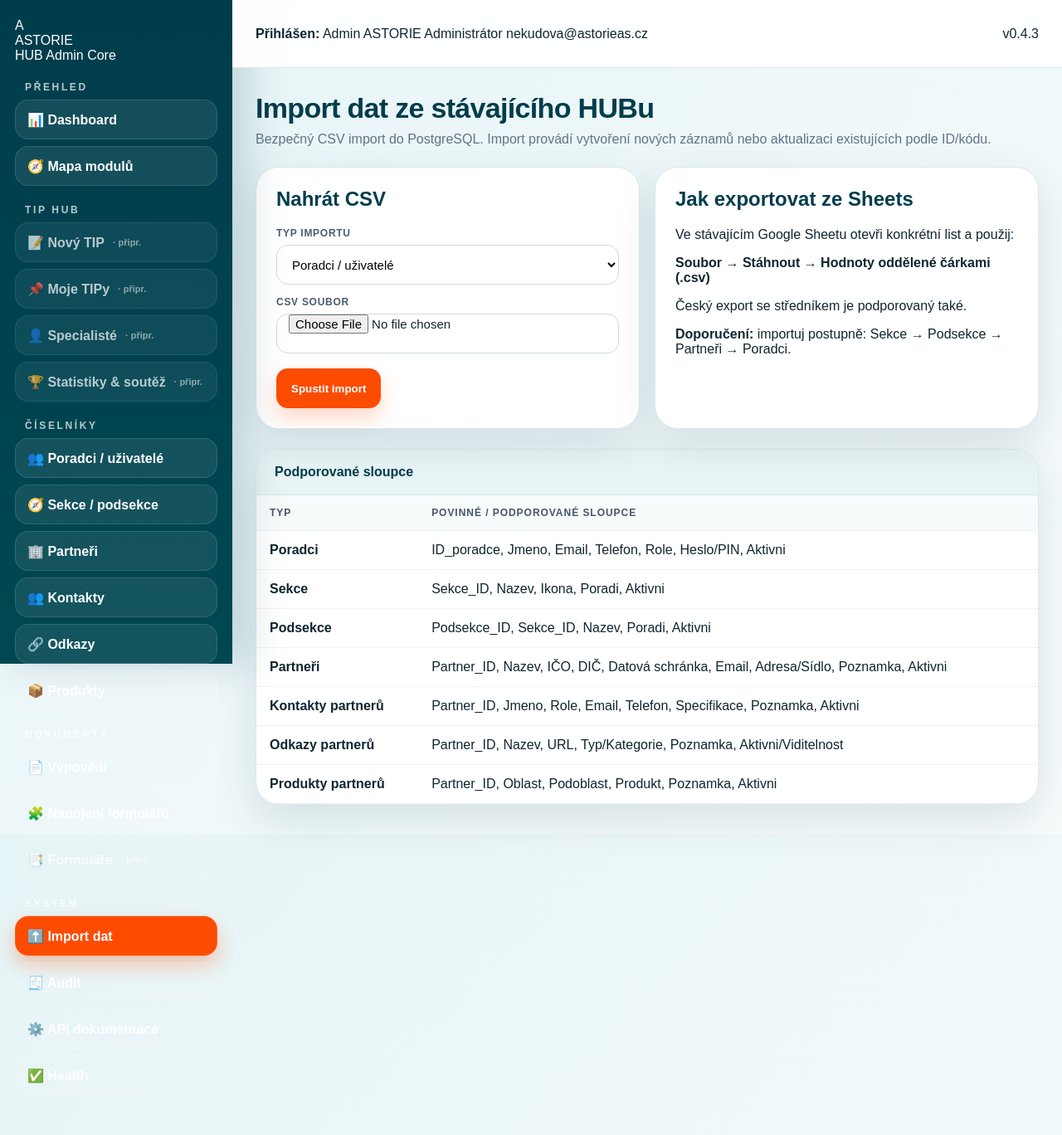
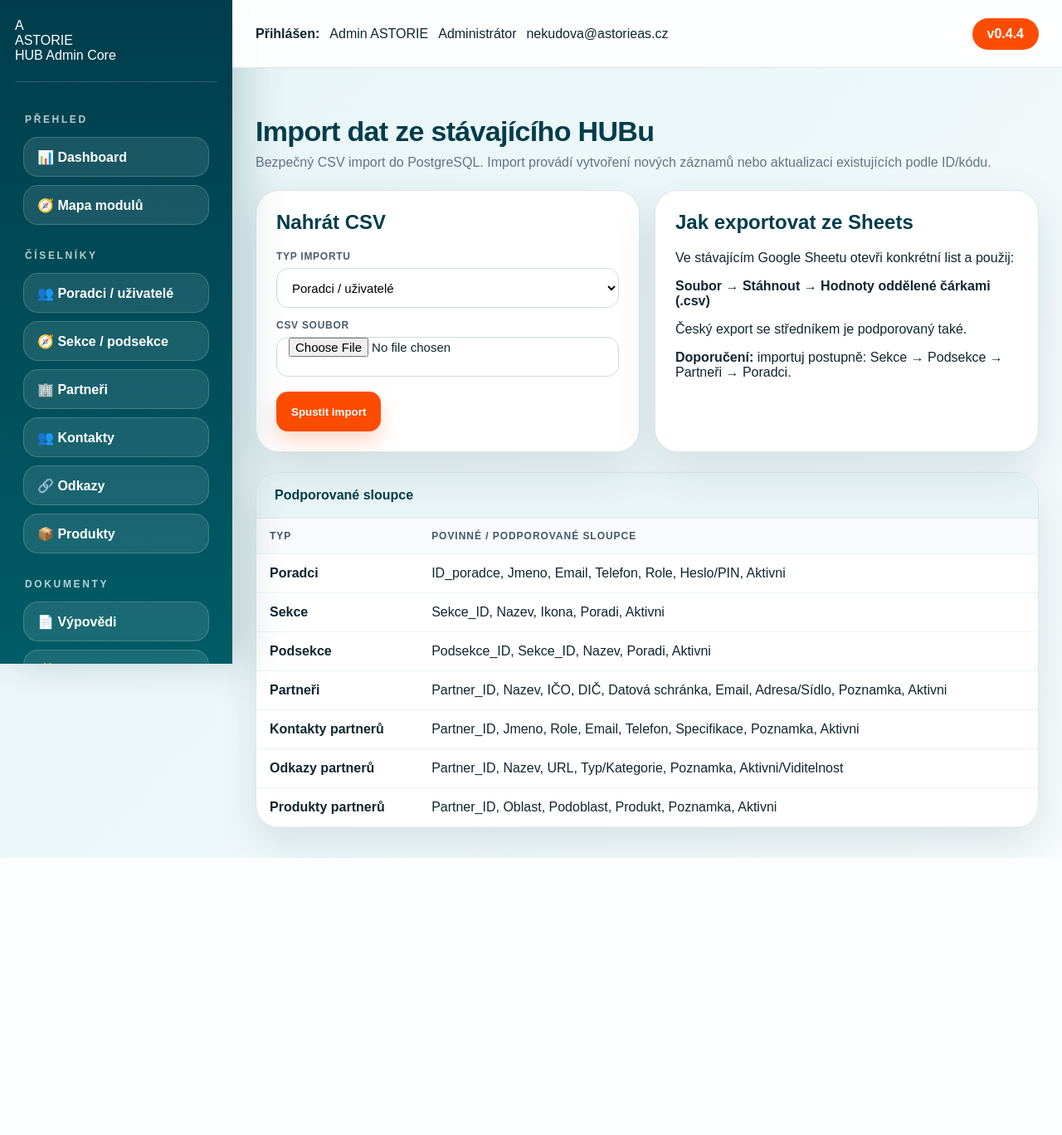
Before and after one commit to nekudova/hub-astorie-app, a FastAPI app: page /admin/import in a window 1280 px wide. Shown: the whole page at 83% size. After the commit the page ends 1034 px from the top, so only its background shows below. Run offline with FastAPI, Linux system fonts and the light colour scheme; parts of the project's set-up code (start-up, migrations or seed data) failed here and were passed over.

Commit message:
Add files via upload

```diff
--- a/app/main.py
+++ b/app/main.py
@@ -9,7 +9,7 @@ from app.routers.api_admin import router as api_admin_router
 from app.routers.admin_ui import router as admin_ui_router
 from app.services.bootstrap import seed_initial_data
 
-APP_VERSION = "0.4.3-navigation-modules"
+APP_VERSION = "0.4.4-navigation-fix"
 
 app = FastAPI(
     title="HUB ASTORIE APP",
@@ -42,7 +42,7 @@ def version():
         "ok": True,
         "version": APP_VERSION,
         "admin_route_expected": "/admin",
-        "status": "v0.4.3 Navigation Modules is loaded",
+        "status": "v0.4.4 Navigation Fix is loaded",
     }
 
 
--- a/app/routers/admin_ui.py
+++ b/app/routers/admin_ui.py
@@ -17,7 +17,7 @@ def render(request: Request, template_name: str, context: dict):
     base_context = {
         "request": request,
         "app_name": "HUB",
-        "version": "v0.4.3",
+        "version": "v0.4.4",
         "admin_name": "Admin ASTORIE",
         "admin_email": "nekudova@astorieas.cz",
     }
@@ -835,7 +835,7 @@ def termination_preview(
 
 
 @router.get("/admin/modules", response_class=HTMLResponse)
-def modules_page(request: Request, db: Session = Depends(get_db)):
+def modules_page(request: Request, focus: str = '', db: Session = Depends(get_db)):
     modules = [
         {
             "group": "TIP HUB",
@@ -879,4 +879,5 @@ def modules_page(request: Request, db: Session = Depends(get_db)):
     return render(request, "modules.html", {
         "active": "modules",
         "modules": modules,
+        "focus": focus,
     })
--- a/app/routers/api_admin.py
+++ b/app/routers/api_admin.py
@@ -23,7 +23,7 @@ def safe_count_table(db: Session, table_name: str):
 def admin_summary(db: Session = Depends(get_db)):
     return {
         "ok": True,
-        "version": "0.4.3-navigation-modules",
-        "message": "Admin Core + Navigation Modules běží.",
+        "version": "0.4.4-navigation-fix",
+        "message": "Admin Core + Navigation Fix běží.",
         "counts": {table: safe_count_table(db, table) for table in TABLES},
     }
--- a/app/routers/health.py
+++ b/app/routers/health.py
@@ -10,4 +10,4 @@ router = APIRouter(tags=["health"])
 @router.get("/health")
 def health(db: Session = Depends(get_db)):
     db.execute(text("SELECT 1"))
-    return {"ok": True, "app": settings.app_name, "db": True, "version": "0.4.3-navigation-modules"}
+    return {"ok": True, "app": settings.app_name, "db": True, "version": "0.4.4-navigation-fix"}
--- a/app/static/hub.css
+++ b/app/static/hub.css
@@ -581,3 +581,101 @@ input:focus, select:focus, textarea:focus {
     grid-template-columns: 1fr;
   }
 }
+
+
+/* v0.4.4 Navigation visual stabilization */
+.app-shell { min-height: 100vh; }
+
+.sidebar {
+  background: linear-gradient(180deg, #003D4C 0%, #005C66 100%) !important;
+  color: #ffffff !important;
+  box-shadow: 18px 0 45px rgba(0, 61, 76, 0.18);
+  overflow-y: auto;
+  scrollbar-width: thin;
+}
+
+.brand {
+  padding-bottom: 22px;
+  border-bottom: 1px solid rgba(255,255,255,.18);
+  margin-bottom: 18px;
+}
+
+.side-nav {
+  display: flex;
+  flex-direction: column;
+  gap: 10px;
+  padding: 0 0 42px 0;
+}
+
+.nav-section,
+.nav-group-title {
+  margin: 20px 12px 4px;
+  color: rgba(255,255,255,.72) !important;
+  font-size: 12px;
+  font-weight: 900;
+  letter-spacing: .22em;
+  text-transform: uppercase;
+}
+
+.nav-link {
+  color: #ffffff !important;
+  background: rgba(255,255,255,.10) !important;
+  border: 1px solid rgba(255,255,255,.18) !important;
+  opacity: 1 !important;
+  text-decoration: none !important;
+  display: flex;
+  align-items: center;
+  gap: 8px;
+  min-height: 48px;
+  border-radius: 18px;
+  padding: 12px 16px;
+  margin: 0 10px;
+  font-weight: 900;
+  box-shadow: none !important;
+}
+
+.nav-link:hover {
+  background: rgba(255,255,255,.17) !important;
+  transform: translateX(2px);
+}
+
+.nav-link.active {
+  background: #FC4C02 !important;
+  border-color: #FC4C02 !important;
+  color: #ffffff !important;
+  box-shadow: 0 14px 28px rgba(252, 76, 2, .28) !important;
+}
+
+.nav-prepared {
+  opacity: .78 !important;
+  background: rgba(255,255,255,.075) !important;
+}
+
+.nav-prepared::after {
+  content: "připr.";
+  margin-left: auto;
+  font-size: 11px;
+  color: rgba(255,255,255,.85);
+  font-weight: 900;
+}
+
+.disabled-link::after { content: none !important; }
+
+.topbar { min-height: 78px; }
+
+.topbar-user {
+  display: flex;
+  gap: 12px;
+  align-items: center;
+  flex-wrap: wrap;
+}
+
+.version-pill {
+  background: #FC4C02;
+  color: #fff;
+  border-radius: 999px;
+  padding: 10px 18px;
+  font-weight: 900;
+}
+
+.content { padding-top: 28px; }
--- a/app/templates/base.html
+++ b/app/templates/base.html
@@ -18,17 +18,11 @@
       </div>
 
       <nav class="side-nav">
-        <div class="nav-group-title">PŘEHLED</div>
+        <div class="nav-section">PŘEHLED</div>
         <a class="nav-link {{ 'active' if active == 'dashboard' else '' }}" href="/admin">📊 Dashboard</a>
         <a class="nav-link {{ 'active' if active == 'modules' else '' }}" href="/admin/modules">🧭 Mapa modulů</a>
 
-        <div class="nav-group-title">TIP HUB</div>
-        <a class="nav-link disabled-link" href="/admin/modules">📝 Nový TIP</a>
-        <a class="nav-link disabled-link" href="/admin/modules">📌 Moje TIPy</a>
-        <a class="nav-link disabled-link" href="/admin/modules">👤 Specialisté</a>
-        <a class="nav-link disabled-link" href="/admin/modules">🏆 Statistiky & soutěž</a>
-
-        <div class="nav-group-title">ČÍSELNÍKY</div>
+        <div class="nav-section">ČÍSELNÍKY</div>
         <a class="nav-link {{ 'active' if active == 'advisors' else '' }}" href="/admin/advisors">👥 Poradci / uživatelé</a>
         <a class="nav-link {{ 'active' if active == 'sections' else '' }}" href="/admin/sections">🧭 Sekce / podsekce</a>
         <a class="nav-link {{ 'active' if active == 'partners' else '' }}" href="/admin/partners">🏢 Partneři</a>
@@ -36,12 +30,18 @@
         <a class="nav-link {{ 'active' if active == 'links' else '' }}" href="/admin/links">🔗 Odkazy</a>
         <a class="nav-link {{ 'active' if active == 'products' else '' }}" href="/admin/products">📦 Produkty</a>
 
-        <div class="nav-group-title">DOKUMENTY</div>
+        <div class="nav-section">DOKUMENTY</div>
         <a class="nav-link {{ 'active' if active == 'terminations' else '' }}" href="/admin/terminations">📄 Výpovědi</a>
         <a class="nav-link {{ 'active' if active == 'form_bridge' else '' }}" href="/admin/form-bridge">🧩 Napojení formulářů</a>
-        <a class="nav-link disabled-link" href="/admin/modules">📑 Formuláře</a>
 
-        <div class="nav-group-title">SYSTÉM</div>
+        <div class="nav-section">TIP HUB – PŘIPRAVENO</div>
+        <a class="nav-link nav-prepared" href="/admin/modules?focus=new-tip">📝 Nový TIP</a>
+        <a class="nav-link nav-prepared" href="/admin/modules?focus=my-tips">📌 Moje TIPy</a>
+        <a class="nav-link nav-prepared" href="/admin/modules?focus=specialists">👤 Specialisté</a>
+        <a class="nav-link nav-prepared" href="/admin/modules?focus=stats">🏆 Statistiky & soutěž</a>
+        <a class="nav-link nav-prepared" href="/admin/modules?focus=forms">📑 Formuláře</a>
+
+        <div class="nav-section">SYSTÉM</div>
         <a class="nav-link {{ 'active' if active == 'import' else '' }}" href="/admin/import">⬆️ Import dat</a>
         <a class="nav-link {{ 'active' if active == 'audit' else '' }}" href="/admin/audit">🧾 Audit</a>
         <a class="nav-link" href="/docs">⚙️ API dokumentace</a>
@@ -51,13 +51,13 @@
 
     <main class="main">
       <header class="topbar">
-        <div>
+        <div class="topbar-user">
           <strong>Přihlášen:</strong>
           <span>Admin ASTORIE</span>
           <span class="role-pill">Administrátor</span>
           <span class="muted">nekudova@astorieas.cz</span>
         </div>
-        <div class="version-pill">v0.4.3</div>
+        <div class="version-pill">v0.4.4</div>
       </header>
 
       <section class="content">
```
Also changed, not shown: DEPLOY_VERSION.txt (+5 -5 lines), app/templates/modules.html (+9 -1 lines), README.md.
